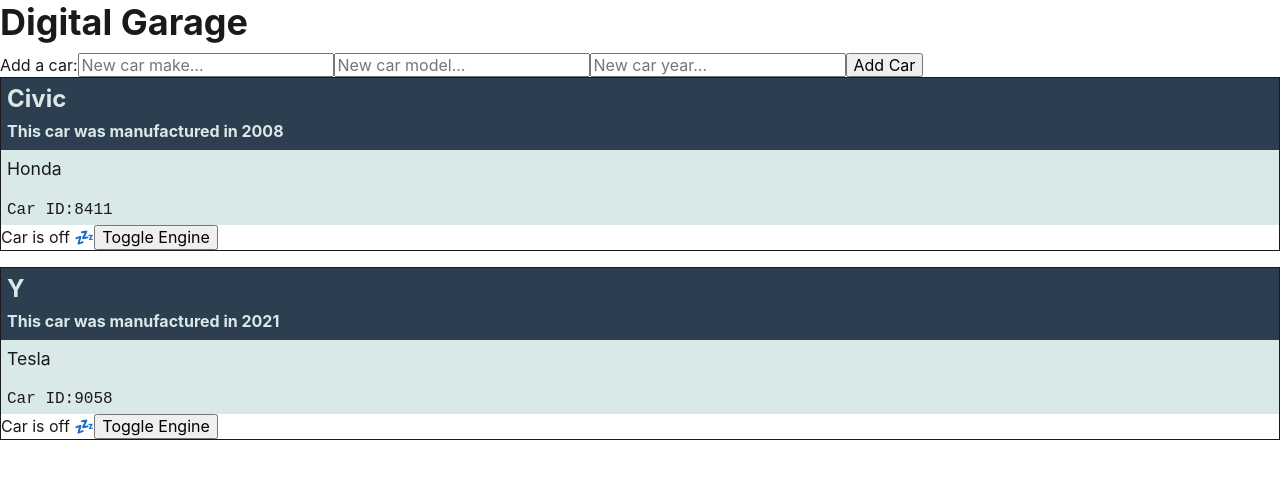
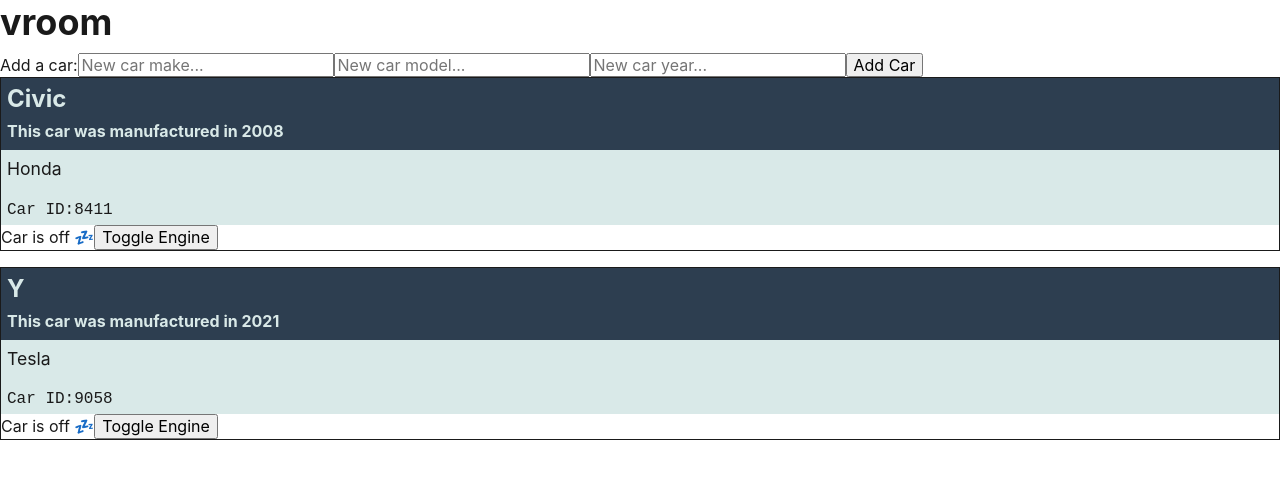
Before and after one commit to leoelicos/digital-garage, a React (Create React App) app: page / in a window 1280 px wide. Shown: the top 478 px of the page. Built offline with nearby package versions, Linux system fonts and the light colour scheme.

Commit message:
Rebrand to vroom

```diff
--- a/package.json
+++ b/package.json
@@ -1,5 +1,5 @@
 {
-  "name": "digital-garage",
+  "name": "vroom",
   "type": "module",
   "version": "1.0.0",
   "description": "",
--- a/src/App.js
+++ b/src/App.js
@@ -5,7 +5,7 @@
 
 export default function App() {
   useEffect(() => {
-    document.title = 'Digital Garage'
+    document.title = 'Vroom'
   }, [])
 
   return (
--- a/src/components/CarComponent.js
+++ b/src/components/CarComponent.js
@@ -12,7 +12,7 @@
 
   return (
     <>
-      <h1>Digital Garage</h1>
+      <h1>vroom</h1>
       <section className='car-input'>
         <div>
           <div className='add-car'>
```
Also changed, not shown: 1 other file (tests, documents, lock files or other folders).
